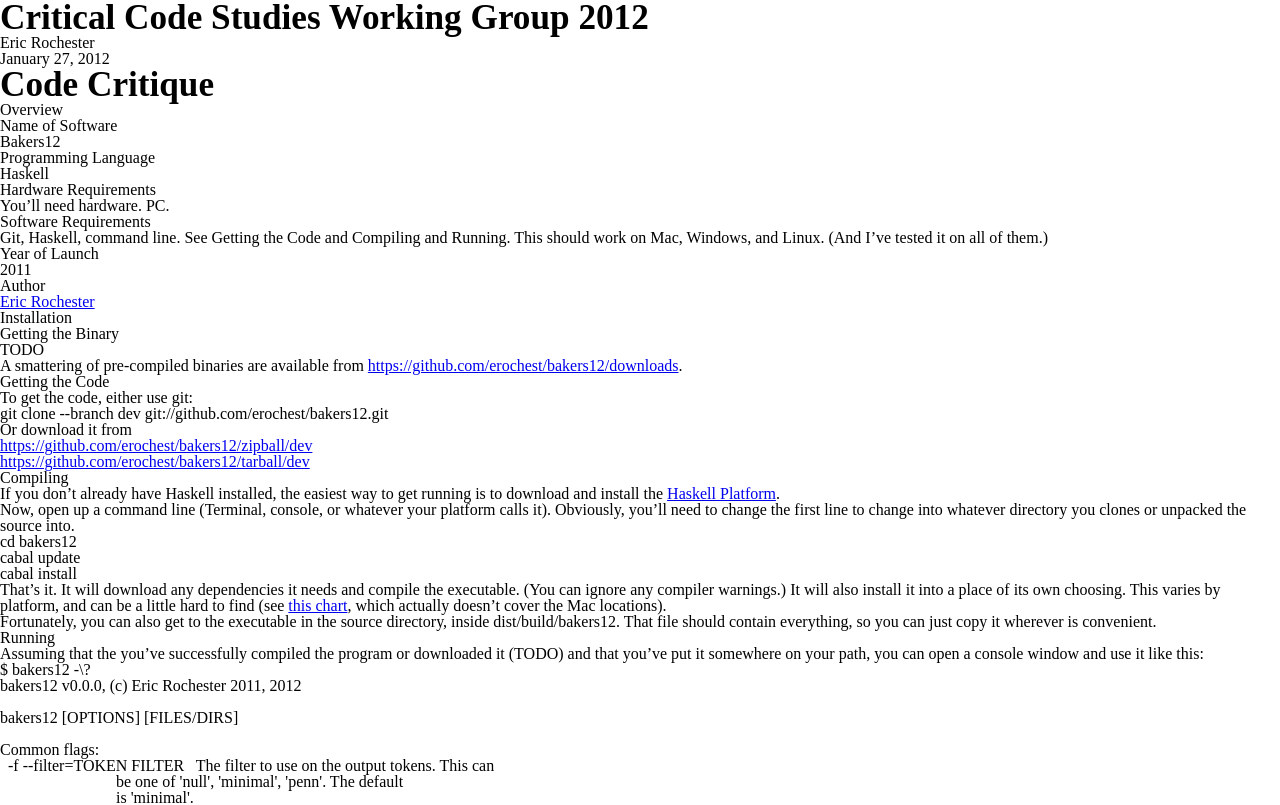
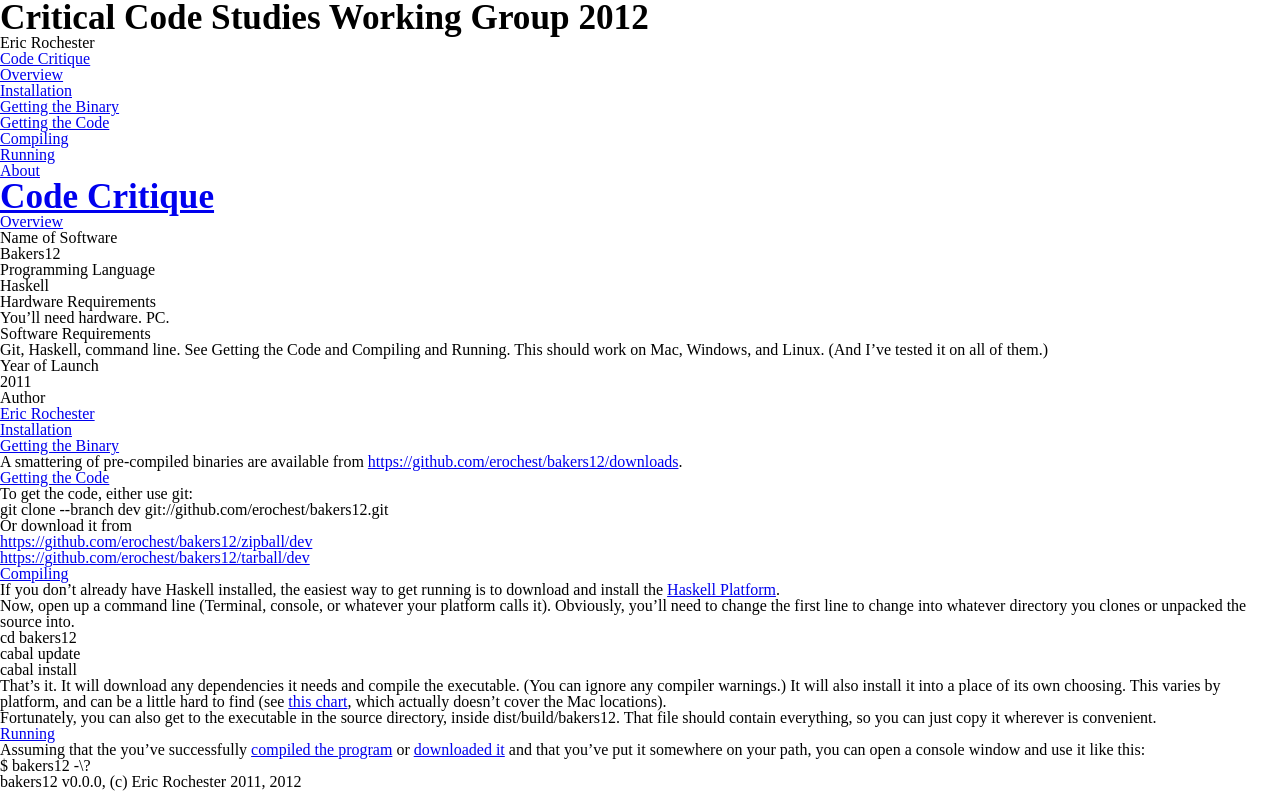
Before and after one commit to erochest/bakers12, a plain HTML site: page ccswg12.html in a window 1280 px wide. Shown: the top 805 px of the page. Drawn offline with Linux system fonts and the light colour scheme; a web font is replaced by a local one.

Commit message:
Updated CCSWG12 page.

```diff
--- a/ccswg12.html
+++ b/ccswg12.html
@@ -4,21 +4,38 @@
   <meta charset="utf-8" />
   <meta name="generator" content="pandoc" />
   <meta name="author" content="Eric Rochester" />
-  <meta name="date" content="January 27, 2012" />
   <title>Critical Code Studies Working Group 2012</title>
   <!--[if lt IE 9]>
     <script src="http://html5shim.googlecode.com/svn/trunk/html5.js"></script>
   <![endif]-->
-  <link rel="stylesheet" href="stylesheets/screen.css" />
+    <link href='http://fonts.googleapis.com/css?family=Galdeano' rel='stylesheet' type='text/css'>
+    <link href="stylesheets/screen.css" media="screen, projection" rel="stylesheet" type="text/css" />
+    <link href="stylesheets/print.css" media="print" rel="stylesheet" type="text/css" />
+    <!--[if IE]>
+        <link href="stylesheets/ie.css" media="screen, projection" rel="stylesheet" type="text/css" />
+    <![endif]-->
 </head>
 <body>
 <header>
 <h1 class="title">Critical Code Studies Working Group 2012</h1>
 <h3 class="author">Eric Rochester</h3>
-<h4 class="date">January 27, 2012</h4>
 </header>
-<h1 id="code-critique">Code Critique</h1>
-<h2 id="overview">Overview</h2>
+<nav id="TOC">
+<ul>
+<li><a href="#code-critique">Code Critique</a><ul>
+<li><a href="#overview">Overview</a></li>
+<li><a href="#installation">Installation</a><ul>
+<li><a href="#getting-the-binary">Getting the Binary</a></li>
+<li><a href="#getting-the-code">Getting the Code</a></li>
+<li><a href="#compiling">Compiling</a></li>
+<li><a href="#running">Running</a></li>
+</ul></li>
+</ul></li>
+<li><a href="#about">About</a></li>
+</ul>
+</nav>
+<h1 id="code-critique"><a href="#TOC">Code Critique</a></h1>
+<h2 id="overview"><a href="#TOC">Overview</a></h2>
 <dl>
 <dt>Name of Software</dt>
 <dd><p>Bakers12</p>
@@ -44,11 +61,10 @@ document.write('<a h'+'ref'+'="ma'+'ilto'+':'+e+'">'+'Eric Rochester'+'<\/'+'a'+
 </script><noscript>&#x45;&#114;&#x69;&#x63;&#32;&#82;&#x6f;&#x63;&#104;&#x65;&#x73;&#116;&#x65;&#114;&#32;&#40;&#x65;&#114;&#x6f;&#x63;&#104;&#x65;&#x73;&#116;&#32;&#x61;&#116;&#32;&#118;&#x69;&#114;&#x67;&#x69;&#110;&#x69;&#x61;&#32;&#100;&#x6f;&#116;&#32;&#x65;&#100;&#x75;&#x29;</noscript></p>
 </dd>
 </dl>
-<h2 id="installation">Installation</h2>
-<h3 id="getting-the-binary">Getting the Binary</h3>
-<p><strong>TODO</strong></p>
+<h2 id="installation"><a href="#TOC">Installation</a></h2>
+<h3 id="getting-the-binary"><a href="#TOC">Getting the Binary</a></h3>
 <p>A smattering of pre-compiled binaries are available from <a href="https://github.com/erochest/bakers12/downloads"><code class="url">https://github.com/erochest/bakers12/downloads</code></a>.</p>
-<h3 id="getting-the-code">Getting the Code</h3>
+<h3 id="getting-the-code"><a href="#TOC">Getting the Code</a></h3>
 <p>To get the code, either use <code>git</code>:</p>
 <pre><code>git clone --branch dev git://github.com/erochest/bakers12.git
 </code></pre>
@@ -57,7 +73,7 @@ document.write('<a h'+'ref'+'="ma'+'ilto'+':'+e+'">'+'Eric Rochester'+'<\/'+'a'+
 <li><a href="https://github.com/erochest/bakers12/zipball/dev"><code class="url">https://github.com/erochest/bakers12/zipball/dev</code></a></li>
 <li><a href="https://github.com/erochest/bakers12/tarball/dev"><code class="url">https://github.com/erochest/bakers12/tarball/dev</code></a></li>
 </ul>
-<h3 id="compiling">Compiling</h3>
+<h3 id="compiling"><a href="#TOC">Compiling</a></h3>
 <p>If you don’t already have Haskell installed, the easiest way to get running is to download and install the <a href="http://hackage.haskell.org/platform/" title="Haskell Platform">Haskell Platform</a>.</p>
 <p>Now, open up a command line (Terminal, console, or whatever your platform calls it). Obviously, you’ll need to change the first line to change into whatever directory you clones or unpacked the source into.</p>
 <pre><code>cd bakers12
@@ -66,8 +82,8 @@ cabal install
 </code></pre>
 <p>That’s it. It will download any dependencies it needs and compile the executable. (You can ignore any compiler warnings.) It will also install it into a place of its own choosing. This varies by platform, and can be a little hard to find (see <a href="http://www.haskell.org/cabal/users-guide/#paths-in-the-simple-build-system" title="Installation Paths">this chart</a>, which actually doesn’t cover the Mac locations).</p>
 <p>Fortunately, you can also get to the executable in the source directory, inside <code>dist/build/bakers12</code>. That file should contain everything, so you can just copy it wherever is convenient.</p>
-<h3 id="running">Running</h3>
-<p>Assuming that the you’ve successfully compiled the program or downloaded it (<strong>TODO</strong>) and that you’ve put it somewhere on your path, you can open a console window and use it like this:</p>
+<h3 id="running"><a href="#TOC">Running</a></h3>
+<p>Assuming that the you’ve successfully <a href="#compiling">compiled the program</a> or <a href="#getting-the-binary">downloaded it</a> and that you’ve put it somewhere on your path, you can open a console window and use it like this:</p>
 <pre><code>$ bakers12 -\?
 bakers12 v0.0.0, (c) Eric Rochester 2011, 2012
 
@@ -126,7 +142,7 @@ $ bakers12 -f penn -F json README.md  | aeson-pretty | head -25
 </code></pre>
 <p>(<code>aeson-pretty</code> is a utility for pretty-printing JSON.)</p>
 <p>Originally, this had more features. But I decided that I wanted to go in a slightly different direction, so I razed it to the ground and started over. The original version is on the <code>master</code> branch, however, so you can check that you if you want.</p>
-<h1 id="about">About</h1>
+<h1 id="about"><a href="#TOC">About</a></h1>
 <p><em>[Write a few words to begin the discussion of the code, including your gloss on the code, explaining its functionality and significance. Let the members know what questions you have about the code and how it fits into larger questions you are pursuing. Please link to any resources necessary to provide context or enhance understanding. We would like to make these examples accessible to the widest range of members possible.]</em></p>
 </body>
 </html>
```
Also changed, not shown: 1 other file.
